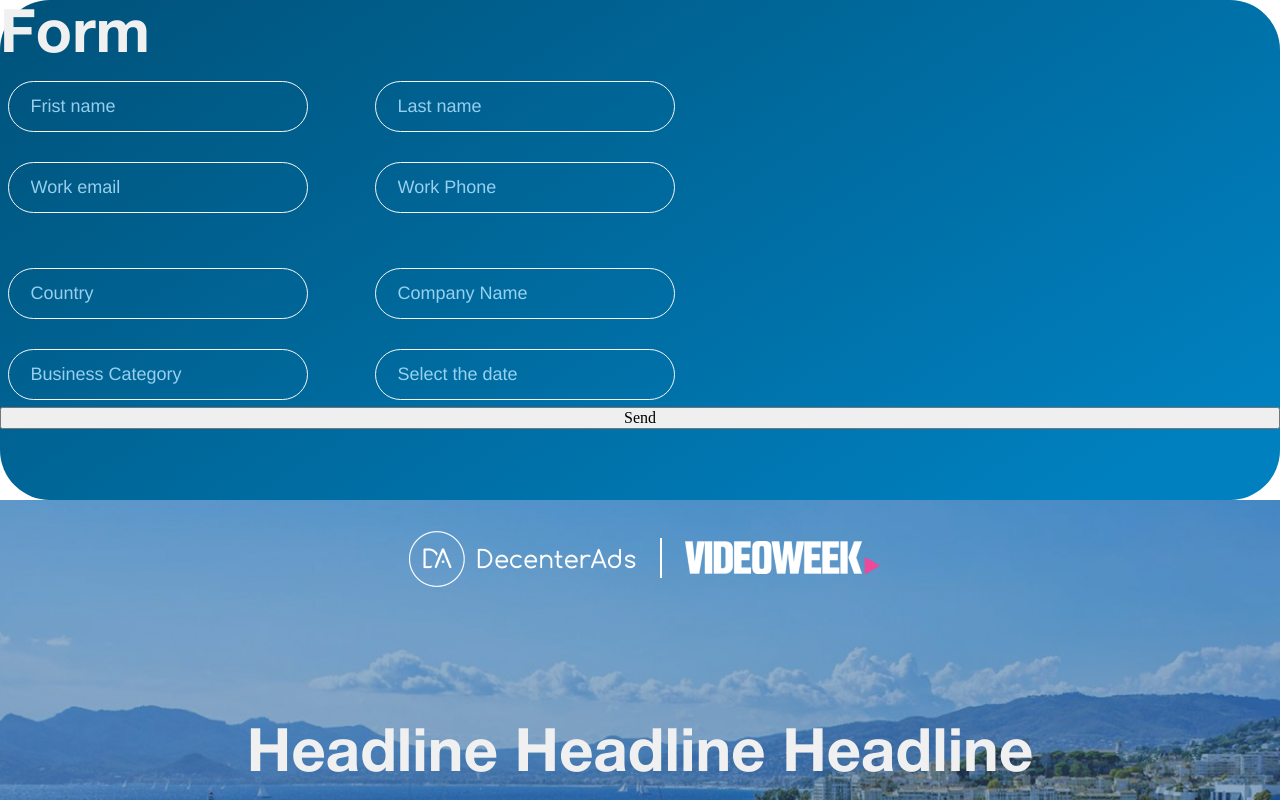
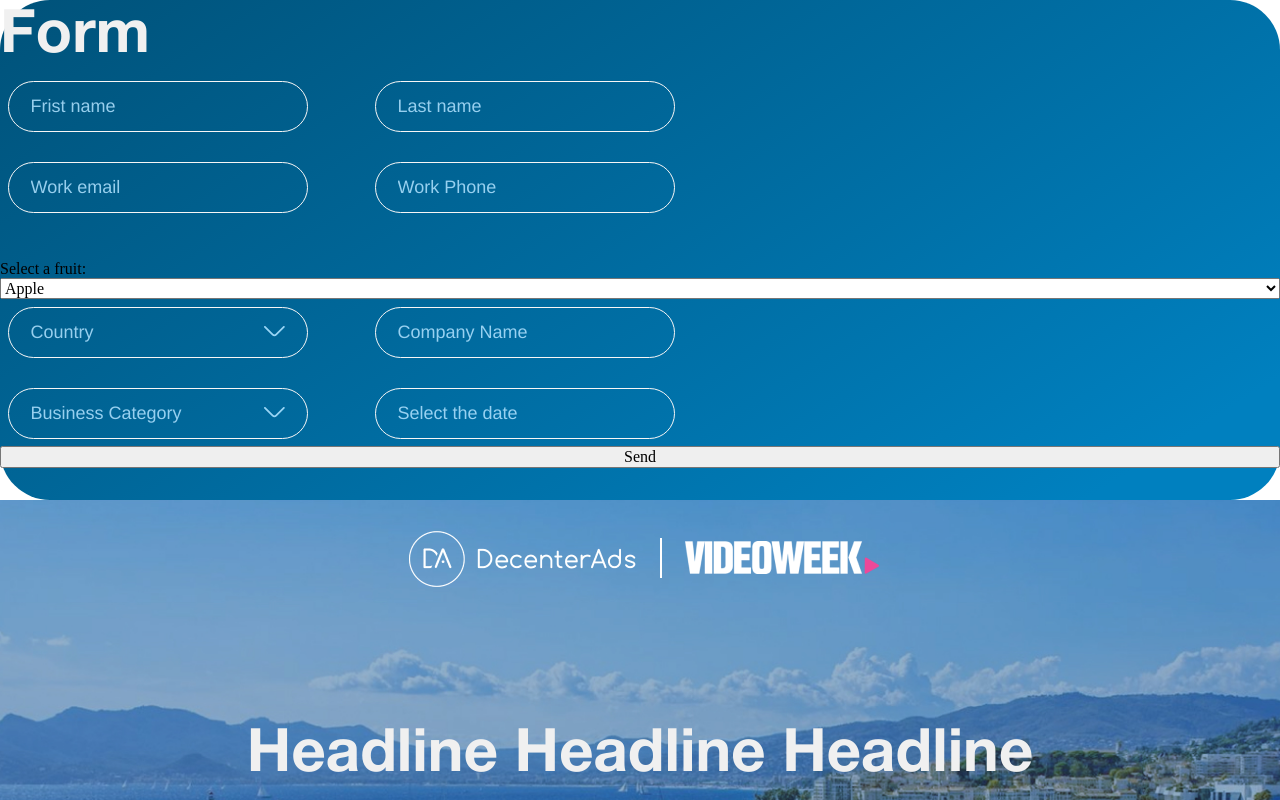
Before and after one commit to theCapnCoder/Decenter-Ads, a React (Create React App) app: page / in a window 1280 px wide. Shown: the top 800 px of the page. Built offline with nearby package versions, Linux system fonts and the light colour scheme.

Commit message:
chore: add list Items for Input

```diff
--- a/src/Blocks/Form/Form.tsx
+++ b/src/Blocks/Form/Form.tsx
@@ -15,6 +15,25 @@ type Values = {
   businessCategory: string;
   date: string;
 };
+
+const countries = [
+  "Argentina",
+  "Bolivia",
+  "Brazil",
+  "Chile",
+  "Colombia",
+  "Ecuador",
+  "Paraguay",
+];
+
+const businessCategorys = [
+  "IT",
+  "Finance",
+  "Marketing",
+  "Sales",
+  "Engineering",
+  "Legal",
+];
 
 const FormSchema = Yup.object().shape({
   firstName: Yup.string()
@@ -57,12 +76,26 @@ export const Form = () => {
             <div className={styles.groupInputWrapper}>
               <Input name="firstName" type="text" placeholder="Frist name" />
               <Input name="lastName" type="text" placeholder="Last name" />
-              <Input name="workEmail" type="email" placeholder="Work email" select />
-              <Input name="workPhone" type="phone" placeholder="Work Phone" select />
+              <Input name="workEmail" type="email" placeholder="Work email" />
+              <Input name="workPhone" type="phone" placeholder="Work Phone" />
             </div>
 
+            <label htmlFor="fruits">Select a fruit:</label>
+            <select id="fruits">
+              <option value="apple">Apple</option>
+              <option value="banana">Banana</option>
+              <option value="orange">Orange</option>
+              <option value="grape">Grape</option>
+            </select>
+
             <div className={styles.groupInputWrapper}>
-              <Input name="country" type="text" placeholder="Country" />
+              <Input
+                name="country"
+                type="text"
+                placeholder="Country"
+                select
+                items={countries}
+              />
               <Input
                 name="companyName"
                 type="text"
@@ -72,6 +105,8 @@ export const Form = () => {
                 name="businessCategory"
                 type="text"
                 placeholder="Business Category"
+                select
+                items={businessCategorys}
               />
               <Input name="date" type="date" placeholder="Select the date" />
             </div>
```
